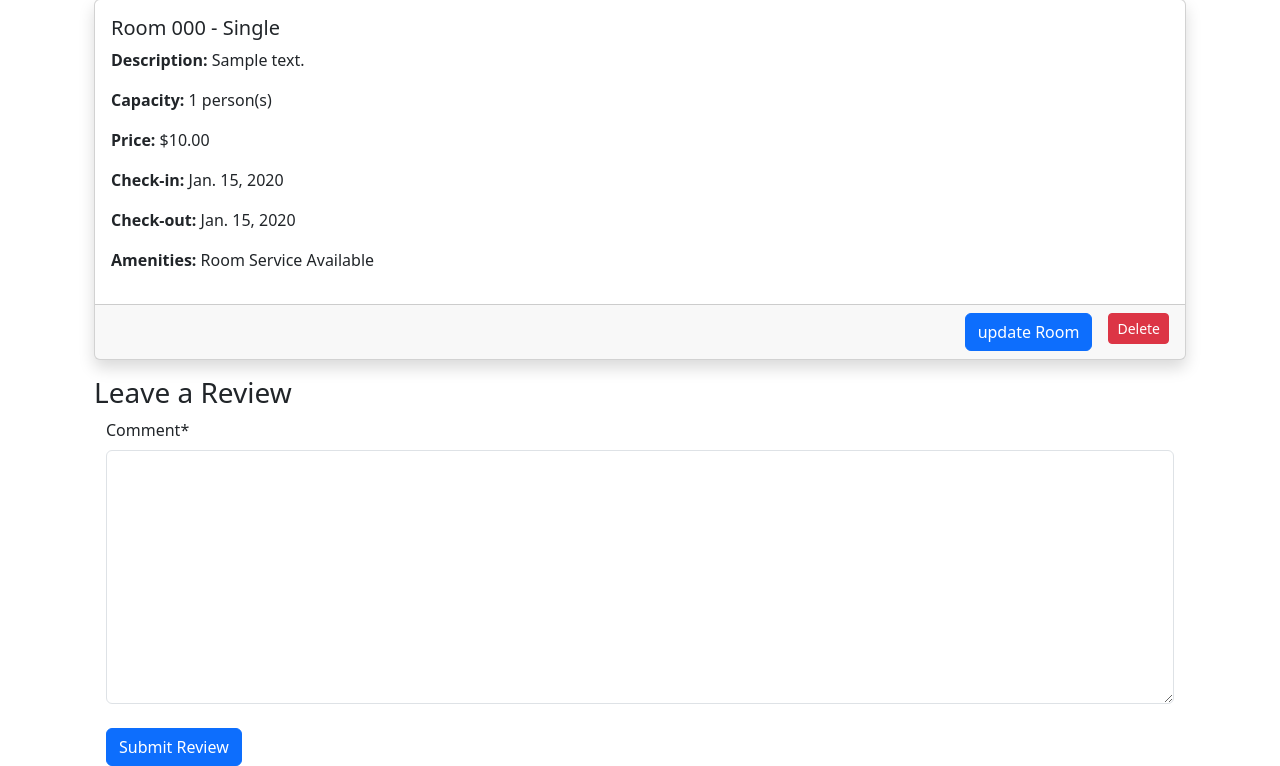
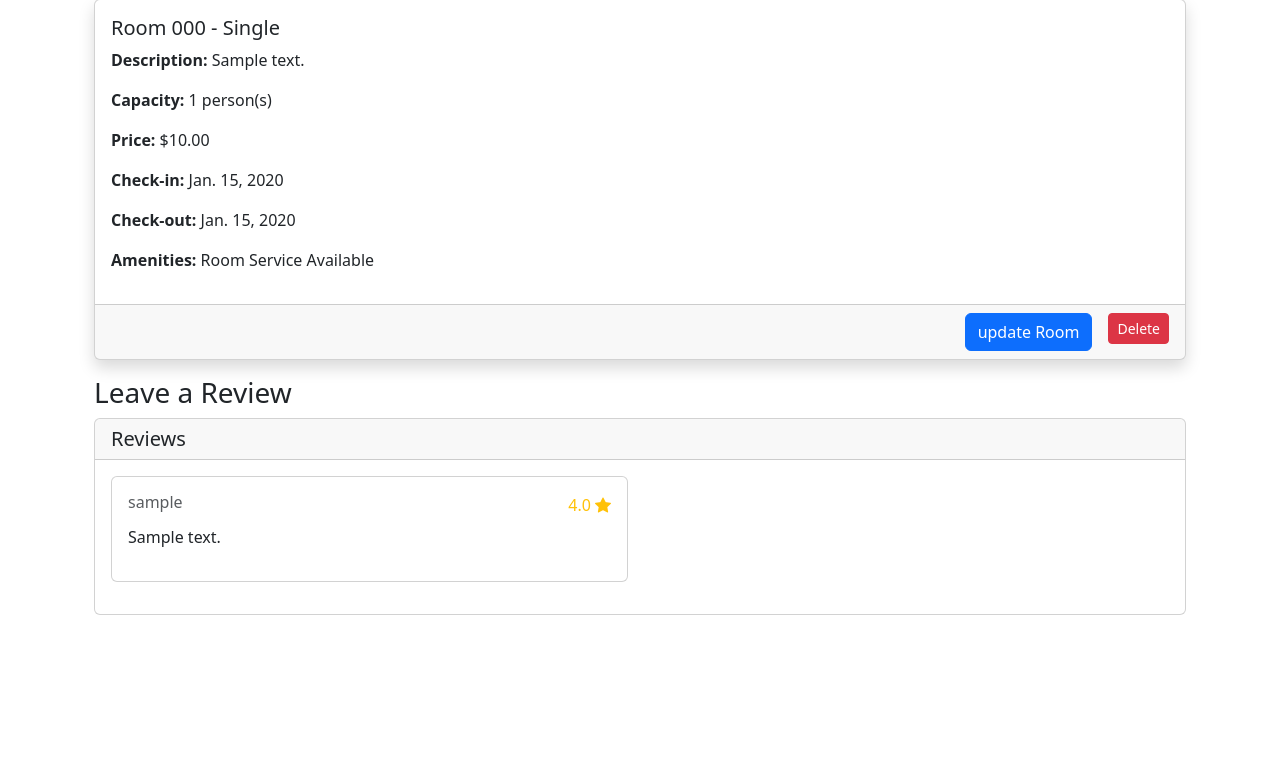
Before and after one commit to erashish41/Hotel-Booking-Management-Django-DRF, a Django app: page /hotels/00000000-0000-0000-0000-000000000001 in a window 1280 px wide. Shown: the part 777-1543 px from the top of the page. After the commit the page ends 1392 px from the top, so only its background shows below. Run offline with Django 5.2, Linux system fonts and the light colour scheme; a user stored in the database is signed in; tables that the repository leaves empty hold one stand-in row (values such as "Sample post"); some libraries are stand-ins or nearby versions.

Commit message:
added review to hotels

```diff
--- a/hotel_management/hotel/urls.py
+++ b/hotel_management/hotel/urls.py
@@ -15,7 +15,5 @@
     path('rooms/<uuid:pk>',RoomDetailView.as_view(),name='room_detail'),
     path('rooms/<uuid:pk>/delete',RoomDeleteView.as_view(),name='room_delete'),
 
-    path('reviews/',ReviewCreateView.as_view(),name='review_create'),
-    path('reviews/<uuid:pk>',ReviewDetailView.as_view(),name='review_detail'),
-    path('reviews/<uuid:pk>/delete',ReviewDeleteView.as_view(),name='review_delete'),
+    path('hotels/<uuid:pk>/reviews/',ReviewCreateView.as_view(),name='review_create'),
 ]
--- a/hotel_management/hotel/views.py
+++ b/hotel_management/hotel/views.py
@@ -56,9 +56,11 @@
         context = super().get_context_data(**kwargs)
         context['form'] = self.get_form()
         context['rooms'] = self.object.rooms.all()
-        context['reviews'] = self.object.reviews.select_related('user')
+        context['reviews'] = Review.objects.filter(hotel=self.object)
 
-        context['review_form'] = ReviewCreateForm()
+        # context['reviews'] = self.object.reviews.select_related('user')
+
+        # context['review_form'] = ReviewCreateForm()
 
         return context
 
@@ -124,20 +126,24 @@
 class ReviewCreateView(LoginRequiredMixin, SuccessMessageMixin, CreateView):
     model = Review
     form_class = ReviewCreateForm
-    template_name = 'hotels/hotel_detail.html'
-    success_message = 'Review added successfully'
     context_object_name = 'reviews'
 
+    success_message = 'Review added successfully'
+
     def form_valid(self, form):
-        hotel_id = self.request.POST.get('hotel_id')
-        hotel = get_object_or_404(Hotel, id=hotel_id)
-
+        hotel = get_object_or_404(Hotel, pk=self.kwargs['pk'])
         review = form.save(commit=False)
         review.user = self.request.user
         review.hotel = hotel
+        review.star_rating = self.request.POST.get('star_rating')
         review.save()
+        return redirect('hotel_detail', pk=hotel.pk)
 
-        return redirect('hotel_detail', pk=hotel.id)
+    # def form_valid(self, form):
+    #     form.instance.user = self.request.user
+    #     form.instance.hotel_id = self.kwargs['pk']
+    #     form.save()
+    #     return redirect('hotel_detail', pk=self.kwargs['pk'])
 
 
 class ReviewDetailView(LoginRequiredMixin, SuccessMessageMixin, DetailView, UpdateView):
--- a/hotel_management/templates/hotels/hotel_detail.html
+++ b/hotel_management/templates/hotels/hotel_detail.html
@@ -129,14 +129,86 @@
     </div>
 
     <h3>Leave a Review</h3>
-    <div class="container">
-    <form method="POST" action="">
-        {% csrf_token %}
-        {{ review_form|crispy }}
-        <input type="hidden" name="hotel_id" value="{{ hotel.id }}">
-        <button type="submit" class="btn btn-primary mt-2">Submit Review</button>
-    </form>
 
+
+        <!-- Reviews Section -->
+        <div class="row mb-4">
+            <div class="col-12">
+                <div class="card">
+                    <div class="card-header d-flex justify-content-between align-items-center">
+                        <h5 class="mb-0">Reviews</h5>
+                        {% if user.user_type == 'customer' %}
+                        <button type="button" class="btn btn-primary" data-bs-toggle="modal" data-bs-target="#addReviewModal">
+                            <i class="bi bi-star me-1"></i>Write a Review
+                        </button>
+                        {% endif %}
+                    </div>
+                    <div class="card-body">
+                        {% if reviews %}
+                        <div class="row">
+                            {% for review in reviews %}
+                            <div class="col-md-6 mb-3">
+                                <div class="card h-100">
+                                    <div class="card-body">
+                                        <div class="d-flex justify-content-between align-items-center mb-2">
+                                            <h6 class="card-subtitle text-muted">{{ review.user.username }}</h6>
+                                            <div class="text-warning">
+                                                {{ review.star_rating }}
+                                                <i class="bi bi-star-fill"></i>
+                                            </div>
+                                        </div>
+                                        <p class="card-text">{{ review.comment }}</p>
+                                        <small class="text-muted">{{ review.created_at|date:"F j, Y" }}</small>
+                                    </div>
+                                </div>
+                            </div>
+                            {% endfor %}
+                        </div>
+                        {% else %}
+                        <p class="text-center text-muted">No reviews yet.</p>
+                        {% endif %}
+                    </div>
+                </div>
+            </div>
+        </div>
+
+        <!-- Add Review Modal -->
+        {% if user.user_type == 'customer' %}
+        <div class="modal fade" id="addReviewModal" tabindex="-1" aria-labelledby="addReviewModalLabel" aria-hidden="true">
+            <div class="modal-dialog">
+                <div class="modal-content">
+                    <div class="modal-header">
+                        <h5 class="modal-title" id="addReviewModalLabel">Write a Review</h5>
+                        <button type="button" class="btn-close" data-bs-dismiss="modal" aria-label="Close"></button>
+                    </div>
+                    <div class="modal-body">
+                        <form method="post" action="{% url 'review_create' hotel.pk %}">
+                            {% csrf_token %}
+                            <div class="mb-3">
+                                <label for="rating" class="form-label">Rating</label>
+                                <select name="star_rating" id="star_rating" class="form-select" required>
+                                    <option value="">Select rating</option>
+                                    <option value="1">1 Star</option>
+                                    <option value="2">2 Stars</option>
+                                    <option value="3">3 Stars</option>
+                                    <option value="4">4 Stars</option>
+                                    <option value="5">5 Stars</option>
+                                </select>
+                            </div>
+                            <div class="mb-3">
+                                <label for="comment" class="form-label">Your Review</label>
+                                <textarea name="comment" id="comment" class="form-control" rows="4" required></textarea>
+                            </div>
+                            <div class="modal-footer">
+                                <button type="button" class="btn btn-secondary" data-bs-dismiss="modal">Close</button>
+                                <button type="submit" class="btn btn-primary">Submit Review</button>
+                            </div>
+                        </form>
+                    </div>
+                </div>
+            </div>
+        </div>
+        {% endif %}
     </div>
 
 </div>
```
